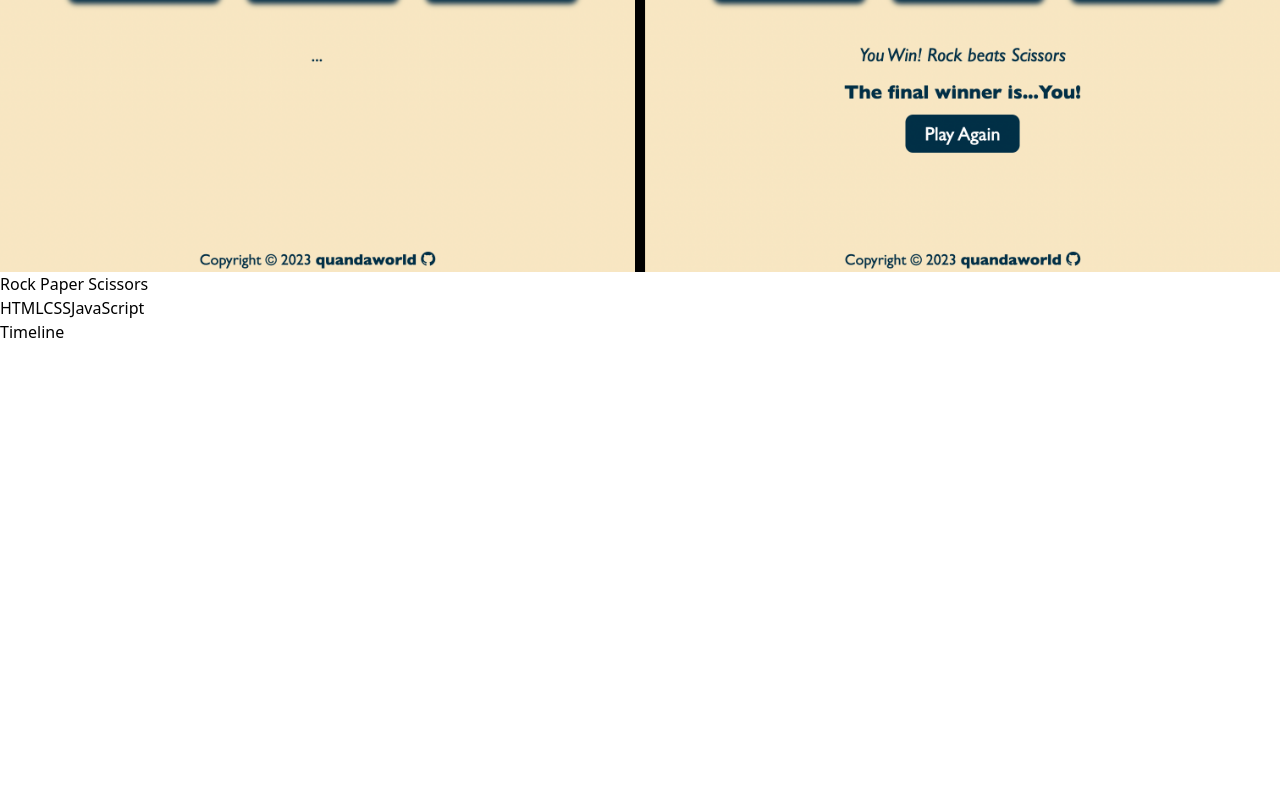
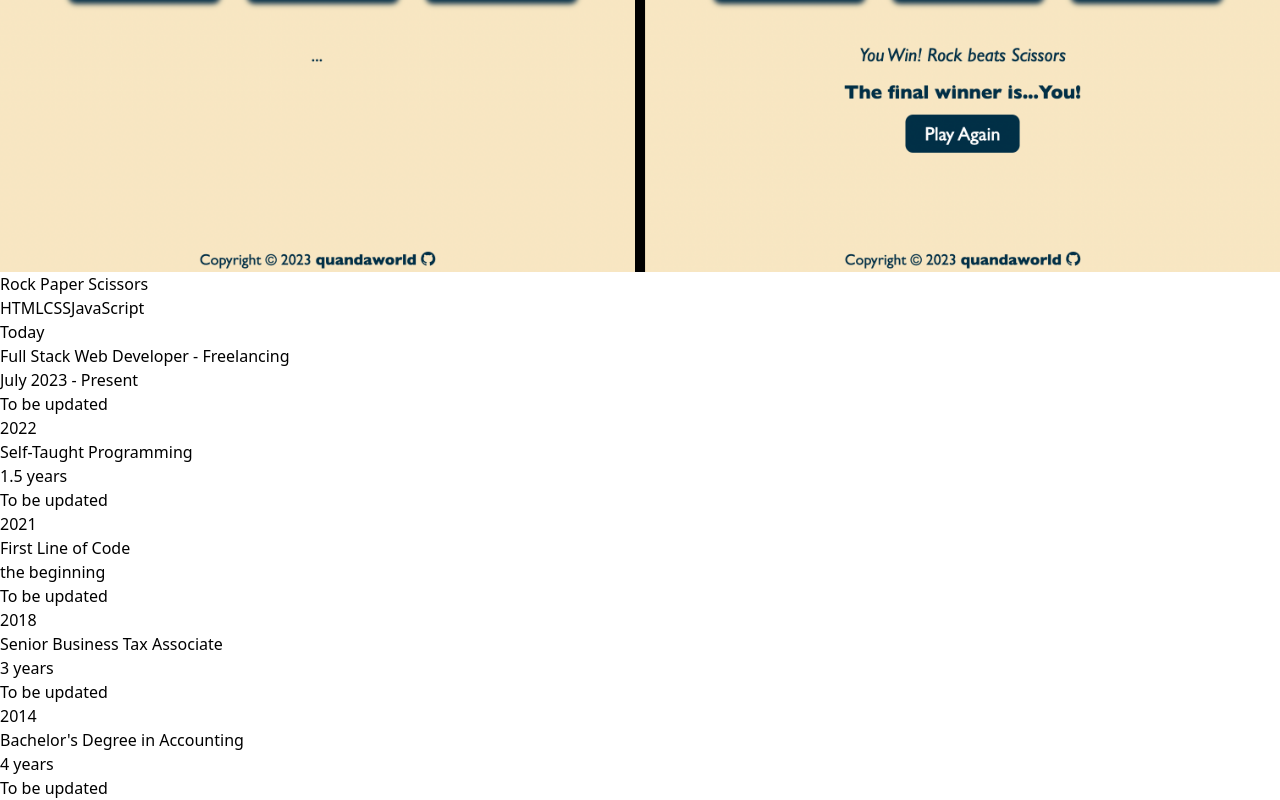
Before and after one commit to quandaworld/personal-portfolio, a React (Vite) app: page / in a window 1280 px wide. Shown: the part 3656-4456 px from the top of the page. Before the commit the page ends 4000 px from the top, so only its background shows below. Built offline with nearby package versions, Linux system fonts and the light colour scheme.

Commit message:
Import timeline item data and styling to timeline component

```diff
--- a/src/components/Timeline.jsx
+++ b/src/components/Timeline.jsx
@@ -1,8 +1,21 @@
 import React from 'react';
+import timeline from '../../data/timeline';
+import TimelineItem from './TimelineItem';
 
 function Timeline() {
   return (
-    <div>Timeline</div>
+    <div className='flex flex-col md:flex-row justify-center my-20'>
+      <div className='w-full md:w-7/12'>
+        {timeline.map(item => (
+            <TimelineItem
+              year={item.year}
+              title={item.title}
+              duration={item.duration}
+              details={item.details}
+            />
+        ))}
+      </div>
+    </div>
   )
 }
 
```
